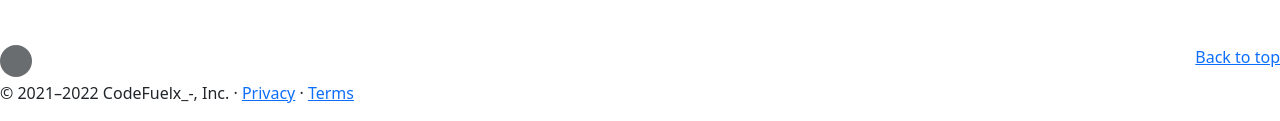
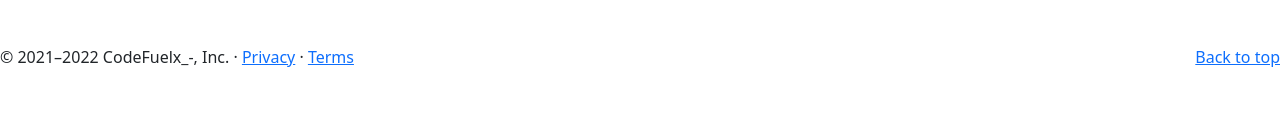
Before and after one commit to jaisinghv/CodeFuelX_-.github.io, a plain HTML site: page index.html in a window 1280 px wide. Shown: the part 1077-1198 px from the top of the page. After the commit the page ends 1162 px from the top, so only its background shows below. Drawn offline with nearby package versions, Linux system fonts and the light colour scheme.

Commit message:
removed spinner

```diff
--- a/index.html
+++ b/index.html
@@ -229,7 +229,6 @@
   </div>
   <footer class="footer">
     <p class="float-end"><a href="#">Back to top</a></p>
-    <div class="spinner-grow" role="status">
       <span class="visually-hidden">Loading...</span>
     </div>
     <p>© 2021–2022 CodeFuelx_-, Inc. · <a href="#">Privacy</a> · <a href="#">Terms</a></p>
```
